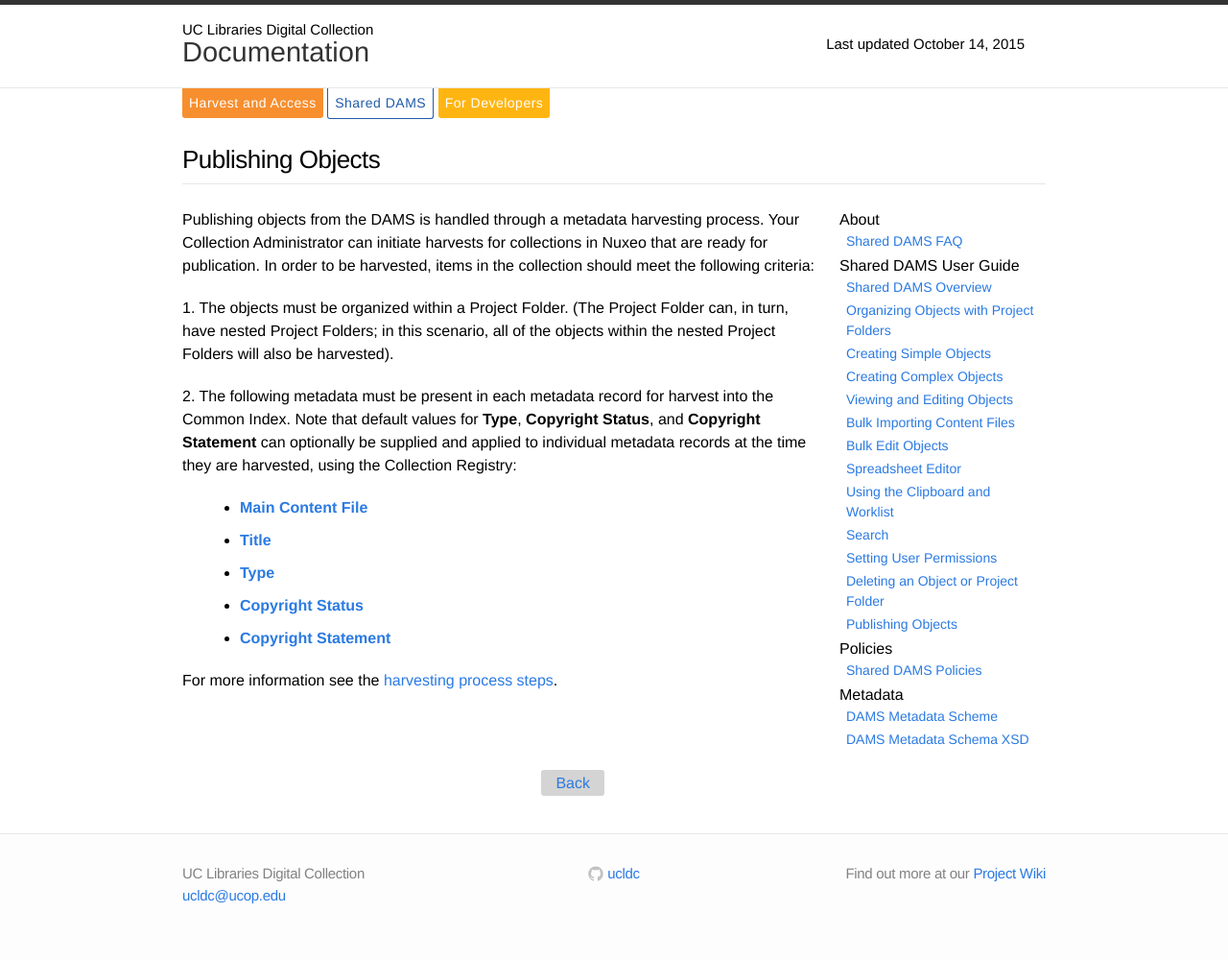
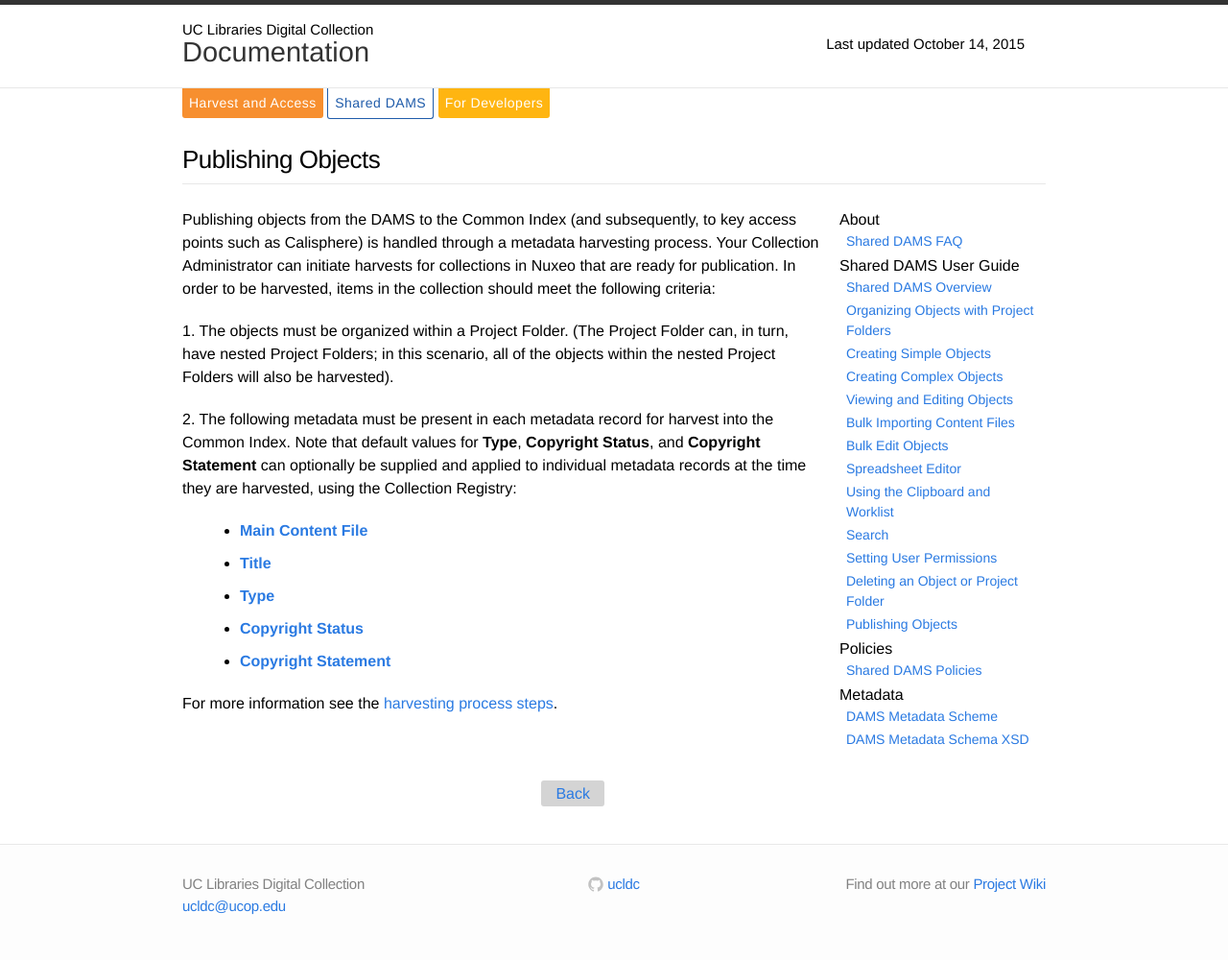
Before and after one commit to ucldc/ucldc-docs, a Jekyll site: the page built from docs/dams/publish.md, in a window 1280 px wide. Shown: the whole page at 96% size. Built offline with Jekyll 4.4.1, drawn with Linux system fonts in a browser that asks for light colours; nearby versions of some CDN libraries.

Commit message:
Update publish.md

```diff
--- a/docs/dams/publish.md
+++ b/docs/dams/publish.md
@@ -8,7 +8,7 @@ permalink: /docs/dams/publish/
 breadcrumbs: DAMS User Guide
 ---
 
-Publishing objects from the DAMS is handled through a metadata harvesting process.  Your Collection Administrator can initiate harvests for collections in Nuxeo that are ready for publication.  In order to be harvested, items in the collection should meet the following criteria:
+Publishing objects from the DAMS to the Common Index (and subsequently, to key access points such as Calisphere) is handled through a metadata harvesting process.  Your Collection Administrator can initiate harvests for collections in Nuxeo that are ready for publication.  In order to be harvested, items in the collection should meet the following criteria:
 
 <p>1. The objects must be organized within a Project Folder.  (The Project Folder can, in turn, have nested Project Folders; in this scenario, all of the objects within the nested Project Folders will also be harvested).</p>
 
```
